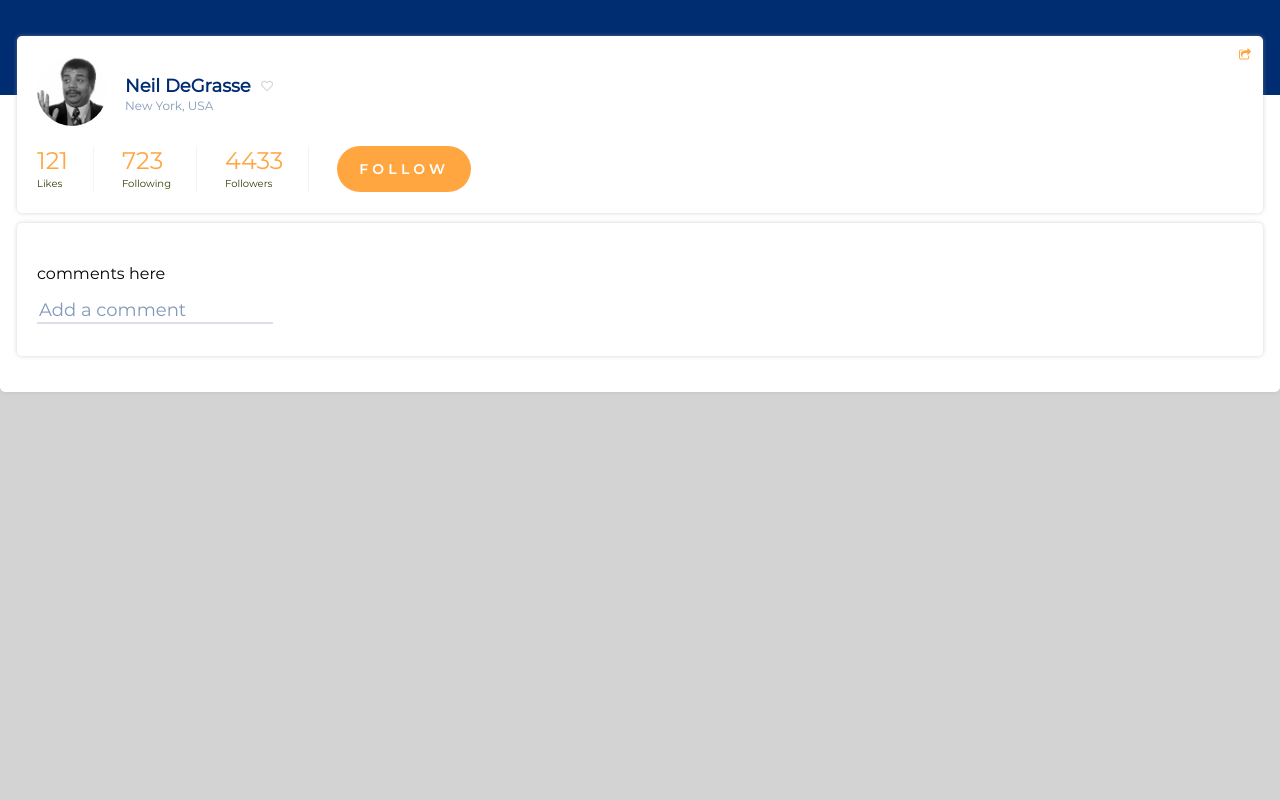
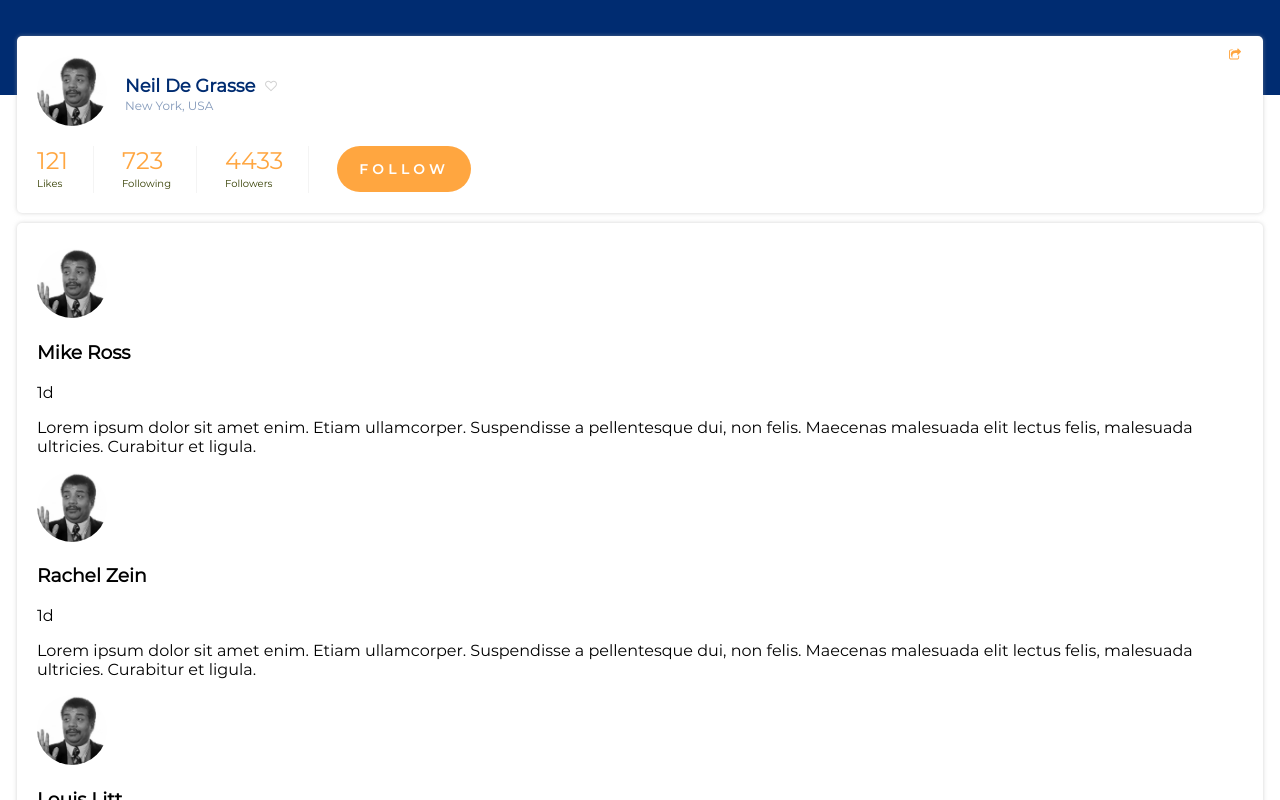
Before and after one commit to Vestelth/bldr-panel, a React (Create React App) app: page / in a window 1280 px wide. Shown: the top 800 px of the page. Built offline with nearby package versions, Linux system fonts and the light colour scheme.

Commit message:
header nested, styles added, like and follow works properly. Next step: adding comments

```diff
--- a/src/components/Profile/Comments/Comments.css
+++ b/src/components/Profile/Comments/Comments.css
@@ -11,3 +11,21 @@
 .add-comment {
 
 }
+
+.single-comment .img-wrapper {
+    display: inline-block;
+    width: 70px;
+    height: 70px;
+    overflow: hidden;
+    border-radius: 50%;
+    margin-right: 18px;
+}
+.single-comment .img-wrapper .profile-img {
+    height: 100%;
+    width: auto;
+    filter: grayscale(100%);
+    transition: filter .4s;
+}
+.single-comment:hover .img-wrapper .profile-img {
+    filter: none;
+}
--- a/src/components/Profile/Comments/Comments.js
+++ b/src/components/Profile/Comments/Comments.js
@@ -1,19 +1,34 @@
 import React from 'react'
 import './Comments.css'
 
-const Comments = (data) => {
+import img from '../../../assets/img/neil-hands.jpg'
+
+const Comments = ({ props }) => {
+    console.log(props)
+
     // const commentSort = () => {}
-    console.log(data)
+
+    const comments = props.map((comment, index) => {
+        return (
+            <div key={index} className="single-comment">
+                <div className="img-wrapper">
+                    <img className="profile-img" src={img} alt=""/>
+                </div>
+                <h3 className="author">{comment.author}</h3>
+                <span className="time">{comment.time}</span>
+                <p className="text">{comment.text}</p>
+            </div>
+        )
+    })
 
     return (
         <div className="comments tile">
-            <div className="single-comment">
-                <p>comments here</p>
-                {/* <Comment /> */}
-            </div>
-            <div className="add-comment">
+            {comments}
+
+            <form className="form add-comment">
                 <input type="text" placeholder="Add a comment" />
-            </div>
+                <button className="btn">Add</button>
+            </form>
         </div>
     )
 }
--- a/src/components/Profile/Profile.js
+++ b/src/components/Profile/Profile.js
@@ -4,63 +4,21 @@ import Comments from './Comments/Comments'
 import ProfileHeader from './ProfileHeader/ProfileHeader'
 
 import './Profile.css'
-import photo from '../../assets/img/neil-hands.jpg'
-
-// import heartFull from '../../assets/icons/heart-full.svg'
-import heart from '../../assets/icons/heart.svg'
-import share from '../../assets/icons/share.svg'
 
 
-const Profile = ({data, handleFollowClick, handleLikeClick, index}) => {
-    // icon bgs
-    const heartIcon = {
-        backgroundImage: `url(${heart})`
-    }
-    // const heartFullIcon = {
-        // backgroundImage: `url(${heartFull})`
-    // }
-    const shareIcon = {
-        backgroundImage: `url(${share})`
-    }
+const Profile = ({props, handleFollowClick, handleLikeClick, index}) => {
+
 
     return (
         <div className="profile tile">
-            <ProfileHeader />
+            <ProfileHeader
+                index={index}
+                props={props}
+                handleFollowClick={handleFollowClick}
+                handleLikeClick={handleLikeClick}
+            />
 
-            <header className="profile-header tile">
-
-                <div className="profile-info">
-                    <div className="img-wrapper">
-                        <img className="profile-img" src={photo} alt="avatar"/>
-                    </div>
-                    <div className="text-wrapper">
-                        <h3>{data.user}<a href="#" onClick={(event) => handleLikeClick(event, index)}><i style={ heartIcon } className="icon heart-icon" /></a></h3>
-                        <p className="location">{data.city}, {data.country}</p>
-                    </div>
-
-                    <a href="#"><i style={shareIcon} className="icon share-icon"></i></a>
-                </div>
-
-                <div className="profile-stats">
-                    <div className="stats-elem likes">
-                        <span className="amount">{data.stats.likes}</span>
-                        <span className="text">Likes</span>
-                    </div>
-                    <div className="stats-elem following">
-                        <span className="amount">{data.stats.following}</span>
-                        <span className="text">Following</span>
-                    </div>
-                    <div className="stats-elem followers">
-                        <span className="amount">{data.stats.followers}</span>
-                        <span className="text">Followers</span>
-                    </div>
-
-                    <button onClick={() => handleFollowClick(index)} className="btn btn-follow" type="button">Follow</button>
-                </div>
-
-            </header>
-
-            <Comments data={data.comments} />
+            <Comments props={props.comments} />
         </div>
     )
 }
--- a/src/components/Profile/ProfileHeader/ProfileHeader.css
+++ b/src/components/Profile/ProfileHeader/ProfileHeader.css
@@ -34,14 +34,8 @@
 }
 
 
-.profile-header .profile-stats .btn.btn-follow {
-    text-transform: uppercase;
-    color: #fff;
-    background-color: #ffa640;
-    font-size: 14px;
-    letter-spacing: 4.2px;
-    border: 0;
-    border-radius: 100px;
-    padding: 14px 22px;
-    cursor: pointer;
+.profile-header .profile-info .share {
+    position: absolute;
+    top: 12px;
+    right: 12px;
 }
--- a/src/components/Profile/ProfileHeader/ProfileHeader.js
+++ b/src/components/Profile/ProfileHeader/ProfileHeader.js
@@ -1,9 +1,60 @@
 import React from 'react'
 
-const ProfileHeader = () => {
-    console.log('profile header init!')
+import './ProfileHeader.css'
+
+import photo from '../../../assets/img/neil-hands.jpg'
+import heartFull from '../../../assets/icons/heart-full.svg'
+import heart from '../../../assets/icons/heart.svg'
+import share from '../../../assets/icons/share.svg'
+
+
+const ProfileHeader = ({props, index, handleFollowClick, handleLikeClick}) => {
+    const heartIcon = {backgroundImage: props.stats.doYouLike ? `url(${heartFull})` : `url(${heart})`}
+    const shareIcon = {backgroundImage: `url(${share})`}
+    const followBtnText = props.stats.doYouFollow ? 'UNFOLLOW' : 'FOLLOW'
+
     return (
-        <div></div>
+        <header className="profile-header tile">
+
+            <div className="profile-info">
+                <div className="img-wrapper">
+                    <img className="profile-img" src={photo} alt="avatar"/>
+                </div>
+                <div className="text-wrapper">
+                    <h3>{props.user}
+                        <button className="like" onClick={(event) => handleLikeClick(event, index)}>
+                            <i style={heartIcon} className="icon heart-icon" />
+                        </button>
+                    </h3>
+                    <p className="location">{props.city}, {props.country}</p>
+                </div>
+
+                <button className="share"><i style={shareIcon} className="icon share-icon"></i></button>
+            </div>
+
+            <div className="profile-stats">
+                <div className="stats-elem likes">
+                    <span className="amount">{props.stats.likes}</span>
+                    <span className="text">Likes</span>
+                </div>
+                <div className="stats-elem following">
+                    <span className="amount">{props.stats.following}</span>
+                    <span className="text">Following</span>
+                </div>
+                <div className="stats-elem followers">
+                    <span className="amount">{props.stats.followers}</span>
+                    <span className="text">Followers</span>
+                </div>
+
+                <button
+                    className="btn btn-follow"
+                    onClick={() => handleFollowClick(index)}
+                    type="button">
+                    {followBtnText}
+                </button>
+            </div>
+
+        </header>
     )
 }
 
--- a/src/containers/App.js
+++ b/src/containers/App.js
@@ -11,24 +11,40 @@ class App extends Component {
   }
 
   handleFollowClick = (index) => {
-    const profileData = {...this.state.data[index]}
+    const profile = {...this.state.data[index]}
 
-    profileData.stats.followers = parseInt(profileData.stats.followers) + 1
+    profile.stats.doYouFollow = !profile.stats.doYouFollow
+
+    if (profile.stats.doYouFollow) {
+      profile.stats.followers = parseInt(profile.stats.followers) + 1
+    } else {
+      profile.stats.followers = parseInt(profile.stats.followers) - 1
+    }
 
     this.setState({
-      profileData
+      profile
     })
   }
 
-  handleLikeClick = (e, index) => {
-    e.preventDefault()
-    const profileData = {...this.state.data[index]}
+  handleLikeClick = (index) => {
+    const profile = {...this.state.data[index]}
 
-    profileData.stats.likes = parseInt(profileData.stats.likes) + 1
+    profile.stats.doYouLike = !profile.stats.doYouLike
+
+    if (profile.stats.doYouLike) {
+      profile.stats.likes = parseInt(profile.stats.likes) + 1
+    } else {
+      profile.stats.likes = parseInt(profile.stats.likes) - 1
+    }
 
     this.setState({
-      profileData
+      profile
     })
+  }
+
+  handleAddComment = (index) => {
+    const comments = { ...this.state.data[index] }
+    console.log(comments)
   }
 
   render() {
@@ -36,7 +52,7 @@ class App extends Component {
       return <Profile
                 key={profile.id}
                 index={index}
-                data={profile}
+                props={profile}
                 handleFollowClick={this.handleFollowClick}
                 handleLikeClick={this.handleLikeClick}
               />
--- a/src/data.json
+++ b/src/data.json
@@ -1,7 +1,7 @@
 [
     {
         "id"      : "hs01",
-        "user"    : "Neil DeGrasse",
+        "user"    : "Neil De Grasse",
         "img"     : "neil-hands.jpg",
         "city"    : "New York",
         "country" : "USA",
--- a/src/index.css
+++ b/src/index.css
@@ -42,14 +42,27 @@ code {
   background-position: center;
   background-size: cover;
 }
-.icon.share-icon {
-  position: absolute;
-  top: 12px;
-  right: 12px;
+
+
+button.like,
+button.share {
+  border: 0;
+  background-color: transparent;
+  padding: 0 10px;
+  cursor: pointer;
 }
 
+button.btn:focus,
+button.like:focus,
+button.share:focus {
+  outline: none;
+}
 
-.btn {
+button.btn:focus {
+  /* background-color: #df7700; */
+}
+
+button.btn {
   text-transform: uppercase;
   color: #fff;
   background-color: #ffa640;
@@ -62,7 +75,8 @@ code {
   cursor: pointer;
   transition: background-color .2s;
 }
-.btn:hover {
+
+button.btn:hover {
   background-color: #df7700;
 }
 
```
